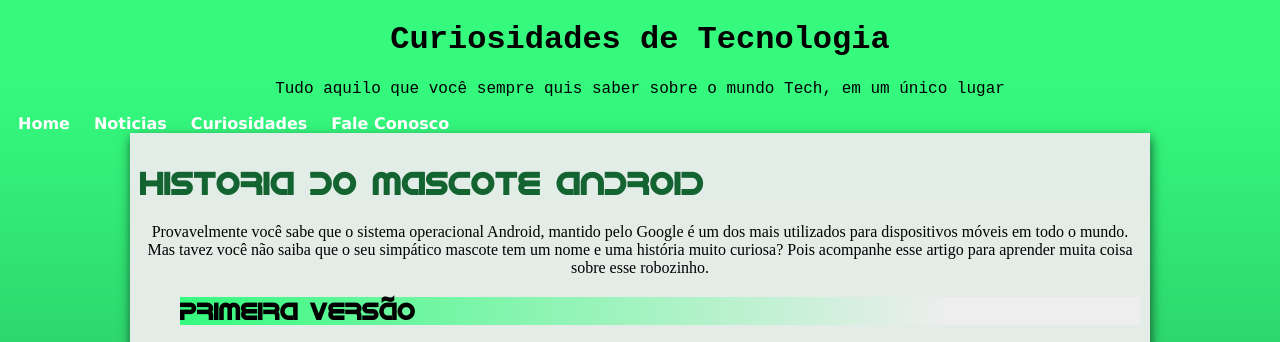
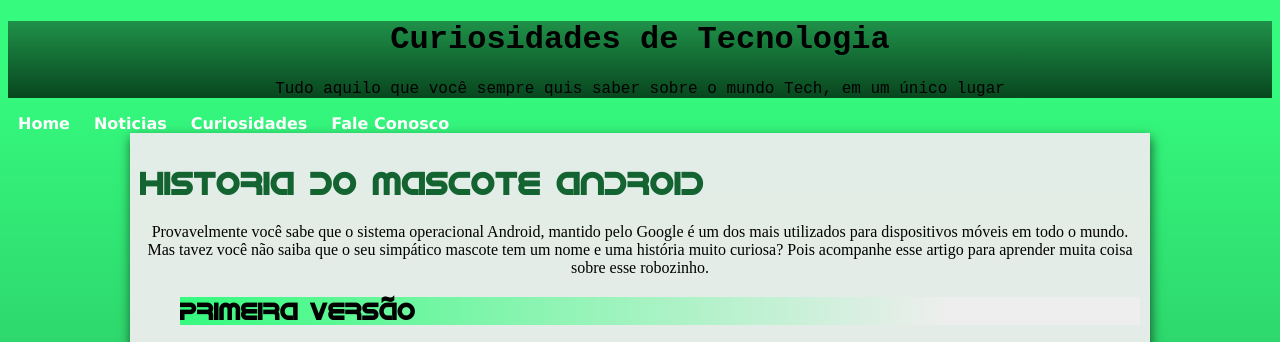
Before and after one commit to pedrohenriquemiranda/projeto-android, a plain HTML site: page index.html in a window 1280 px wide. Shown: the top 342 px of the page. Drawn offline with Linux system fonts and the light colour scheme.

Commit message:
Mexi no background

```diff
--- a/style.css
+++ b/style.css
@@ -16,7 +16,9 @@
 
 header{
     text-align: center;
-    font-family:'Courier New', Courier, monospace
+    font-family:'Courier New', Courier, monospace;
+    background-image: linear-gradient(to bottom, #1f9149,#08461e);
+    background-attachment: fixed;
 }
 
 body{
```
